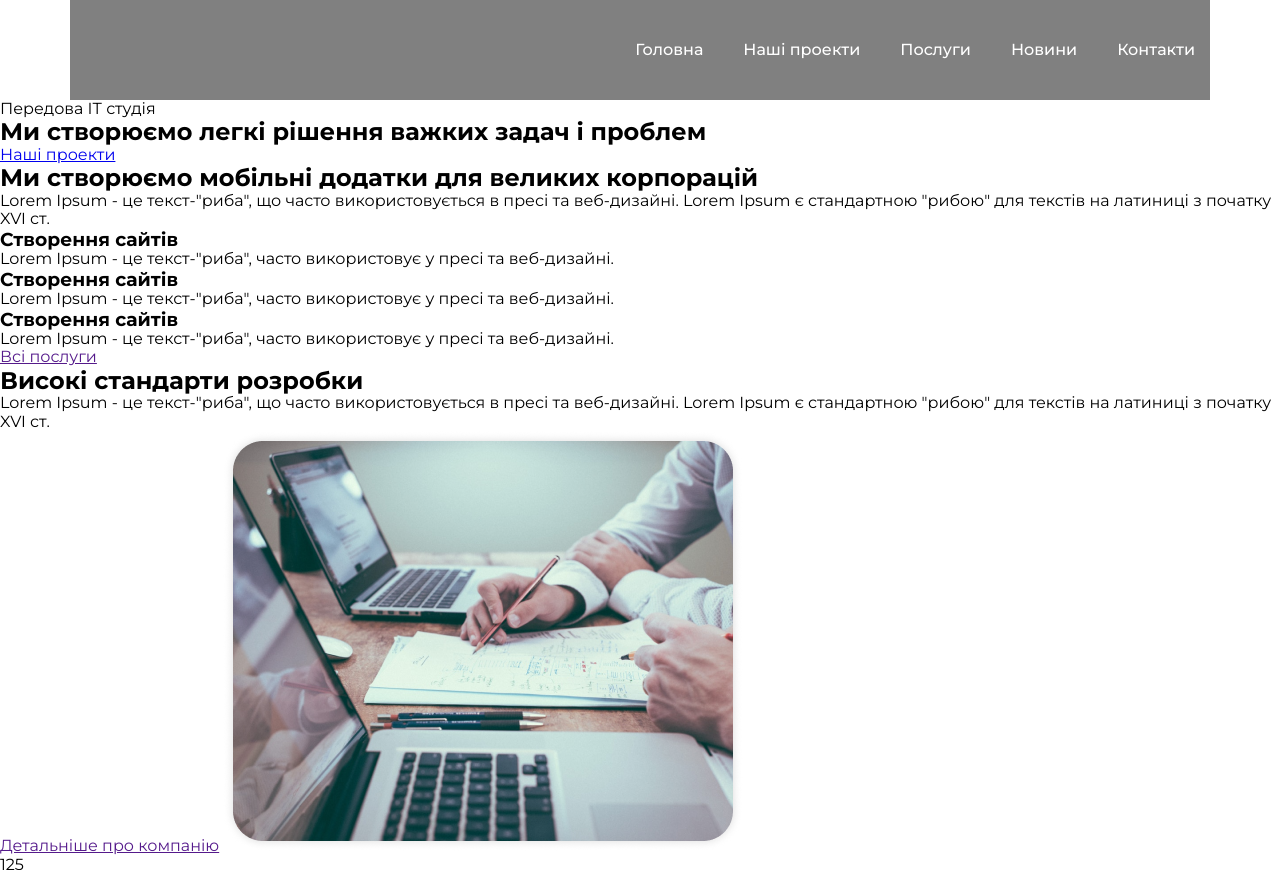
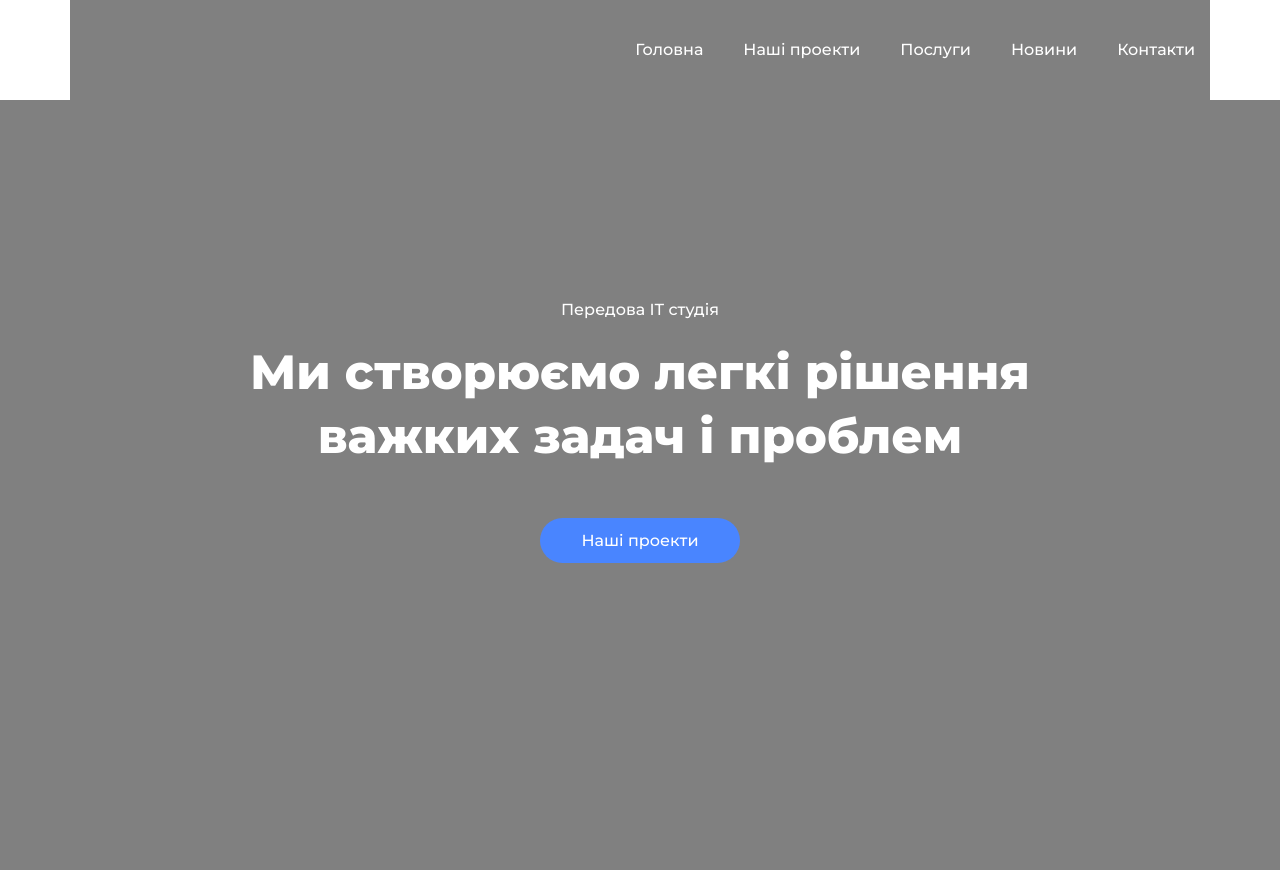
Before and after one commit to riko1212/blended-56, a plain HTML site: page index.html in a window 1280 px wide. Shown: the top 870 px of the page. Drawn offline with nearby package versions, Linux system fonts and the light colour scheme.

Commit message:
style hero

```diff
--- a/css/styles.css
+++ b/css/styles.css
@@ -1,3 +1,12 @@
+:root {
+  --first-text-color: #ffffff;
+  --second-text-color: #999999;
+  --first-title-color: #ffffff;
+  --second-title-color: #323232;
+  --acent-color: #4985ff;
+  --btn-color: #ffffff;
+}
+
 .visually-hidden {
   position: absolute;
   white-space: nowrap;
@@ -57,7 +66,7 @@ body {
   font-weight: 500;
   font-size: 16px;
   line-height: calc(20 / 16);
-  color: #ffffff;
+  color: var(--first-text-color);
 }
 
 .header-list {
@@ -67,3 +76,50 @@ body {
 .header-item:not(:first-child) {
   margin-left: 40px;
 }
+
+/* hero */
+.hero {
+  padding-top: 200px;
+  padding-bottom: 335px;
+  text-align: center;
+  background-color: grey;
+}
+
+.hero-text {
+  margin-bottom: 20px;
+
+  font-weight: 500;
+  font-size: 16px;
+  line-height: calc(20 / 16);
+
+  color: var(--first-text-color);
+}
+
+.hero-title {
+  margin-left: auto;
+  margin-right: auto;
+  margin-bottom: 50px;
+  width: 829px;
+
+  font-weight: 800;
+  font-size: 48px;
+  line-height: calc(64 / 48);
+
+  color: var(--first-title-color);
+}
+
+.hero-button {
+  display: inline-block;
+  font-weight: 500;
+  font-size: 16px;
+  line-height: calc(20 / 16);
+  text-align: center;
+  min-width: 200px;
+  height: 45px;
+  padding-top: 13px;
+  border-radius: 30px;
+
+  color: var(--btn-color);
+
+  background-color: #4985ff;
+}
--- a/index.html
+++ b/index.html
@@ -3,10 +3,7 @@
   <head>
     <meta charset="UTF-8" />
     <meta http-equiv="X-UA-Compatible" content="IE=edge" />
-    <meta
-      name="viewport"
-      content="width=device-width, initial-scale=1.0"
-    />
+    <meta name="viewport" content="width=device-width, initial-scale=1.0" />
     <title>Document</title>
     <link
       rel="stylesheet"
@@ -15,15 +12,8 @@
       crossorigin="anonymous"
       referrerpolicy="no-referrer"
     />
-    <link
-      rel="preconnect"
-      href="https://fonts.googleapis.com"
-    />
-    <link
-      rel="preconnect"
-      href="https://fonts.gstatic.com"
-      crossorigin
-    />
+    <link rel="preconnect" href="https://fonts.googleapis.com" />
+    <link rel="preconnect" href="https://fonts.gstatic.com" crossorigin />
     <link
       href="https://fonts.googleapis.com/css2?family=Montserrat:wght@400;500;600;700;800&display=swap"
       rel="stylesheet"
@@ -38,9 +28,7 @@
             <a class="header-link link" href="">Головна</a>
           </li>
           <li class="header-item">
-            <a class="header-link link" href=""
-              >Наші проекти</a
-            >
+            <a class="header-link link" href="">Наші проекти</a>
           </li>
           <li class="header-item">
             <a class="header-link link" href="">Послуги</a>
@@ -55,44 +43,44 @@
       </nav>
     </header>
     <main>
+      <!-- hero -->
+      <section class="hero">
+        <div class="container">
+          <p class="hero-text">Передова ІТ студія</p>
+          <h1 class="hero-title">
+            Ми створюємо легкі рішення важких задач і проблем
+          </h1>
+          <a class="hero-button link" href="#projects">Наші проекти</a>
+        </div>
+      </section>
+
       <section>
-        <p>Передова ІТ студія</p>
-        <h1>
-          Ми створюємо легкі рішення важких задач і проблем
-        </h1>
-        <a href="#projects">Наші проекти</a>
-      </section>
-      <section>
-        <h2>
-          Ми створюємо мобільні додатки для великих
-          корпорацій
-        </h2>
+        <h2>Ми створюємо мобільні додатки для великих корпорацій</h2>
         <p>
-          Lorem Ipsum - це текст-"риба", що часто
-          використовується в пресі та веб-дизайні. Lorem
-          Ipsum є стандартною "рибою" для текстів на
-          латиниці з початку XVI ст.
+          Lorem Ipsum - це текст-"риба", що часто використовується в пресі та
+          веб-дизайні. Lorem Ipsum є стандартною "рибою" для текстів на латиниці
+          з початку XVI ст.
         </p>
         <ul>
           <li>
             <h3>Створення сайтів</h3>
             <p>
-              Lorem Ipsum - це текст-"риба", часто
-              використовує у пресі та веб-дизайні.
+              Lorem Ipsum - це текст-"риба", часто використовує у пресі та
+              веб-дизайні.
             </p>
           </li>
           <li>
             <h3>Створення сайтів</h3>
             <p>
-              Lorem Ipsum - це текст-"риба", часто
-              використовує у пресі та веб-дизайні.
+              Lorem Ipsum - це текст-"риба", часто використовує у пресі та
+              веб-дизайні.
             </p>
           </li>
           <li>
             <h3>Створення сайтів</h3>
             <p>
-              Lorem Ipsum - це текст-"риба", часто
-              використовує у пресі та веб-дизайні.
+              Lorem Ipsum - це текст-"риба", часто використовує у пресі та
+              веб-дизайні.
             </p>
           </li>
         </ul>
@@ -102,10 +90,9 @@
       <section>
         <h2>Високі стандарти розробки</h2>
         <p>
-          Lorem Ipsum - це текст-"риба", що часто
-          використовується в пресі та веб-дизайні. Lorem
-          Ipsum є стандартною "рибою" для текстів на
-          латиниці з початку XVI ст.
+          Lorem Ipsum - це текст-"риба", що часто використовується в пресі та
+          веб-дизайні. Lorem Ipsum є стандартною "рибою" для текстів на латиниці
+          з початку XVI ст.
         </p>
         <a href="">Детальніше про компанію</a>
         <img src="./img/img1.png" alt="Робоче місце" />
@@ -140,9 +127,8 @@
             <img src="./img/img2.png" alt="Послуга1" />
             <h3><span>01. </span>Дослідження і упаковка</h3>
             <p>
-              Lorem Ipsum - це текст-"риба", що часто
-              використовується в пресі та веб-дизайні. Lorem
-              Ipsum є стандартною "рибою" для текстів на
+              Lorem Ipsum - це текст-"риба", що часто використовується в пресі
+              та веб-дизайні. Lorem Ipsum є стандартною "рибою" для текстів на
               латиниці з початку XVI ст.
             </p>
             <a href="">Детальніше</a>
@@ -151,9 +137,8 @@
             <img src="./img/img2.png" alt="Послуга2" />
             <h3><span>01. </span>Дослідження і упаковка</h3>
             <p>
-              Lorem Ipsum - це текст-"риба", що часто
-              використовується в пресі та веб-дизайні. Lorem
-              Ipsum є стандартною "рибою" для текстів на
+              Lorem Ipsum - це текст-"риба", що часто використовується в пресі
+              та веб-дизайні. Lorem Ipsum є стандартною "рибою" для текстів на
               латиниці з початку XVI ст.
             </p>
             <a href="">Детальніше</a>
@@ -162,9 +147,8 @@
             <img src="./img/img2.png" alt="Послуга3" />
             <h3><span>01. </span>Дослідження і упаковка</h3>
             <p>
-              Lorem Ipsum - це текст-"риба", що часто
-              використовується в пресі та веб-дизайні. Lorem
-              Ipsum є стандартною "рибою" для текстів на
+              Lorem Ipsum - це текст-"риба", що часто використовується в пресі
+              та веб-дизайні. Lorem Ipsum є стандартною "рибою" для текстів на
               латиниці з початку XVI ст.
             </p>
             <a href="">Детальніше</a>
@@ -174,10 +158,9 @@
       <section id="projects">
         <h2>Наші проекти</h2>
         <p>
-          Lorem Ipsum - це текст-"риба", що часто
-          використовується в пресі та веб-дизайні. Lorem
-          Ipsum є стандартною "рибою" для текстів на
-          латиниці з початку XVI ст.
+          Lorem Ipsum - це текст-"риба", що часто використовується в пресі та
+          веб-дизайні. Lorem Ipsum є стандартною "рибою" для текстів на латиниці
+          з початку XVI ст.
         </p>
         <ul>
           <li>
@@ -214,10 +197,7 @@
 
         <b>Підпишіться на нашу розсилку</b>
 
-        <p>
-          Корисні статті, акції, новини - отримайте все це
-          зараз!
-        </p>
+        <p>Корисні статті, акції, новини - отримайте все це зараз!</p>
 
         <form action="#">
           <input type="text" placeholder="Ваш e-mail" />
@@ -225,9 +205,7 @@
           <button type="submit">Підписатися</button>
         </form>
 
-        <p>
-          Ми не шлем спам, і не передаємо нікому ваші дані
-        </p>
+        <p>Ми не шлем спам, і не передаємо нікому ваші дані</p>
       </section>
     </main>
     <footer>
@@ -238,9 +216,7 @@
             <a href="mailto:test@test.ru">test@test.ru</a>
           </li>
           <li>
-            <a href="tel:+380965556699"
-              >+3 8096 555 66 99</a
-            >
+            <a href="tel:+380965556699">+3 8096 555 66 99</a>
           </li>
           <li>
             <a href="">Тернопіль вул С. Бандери</a>
```
